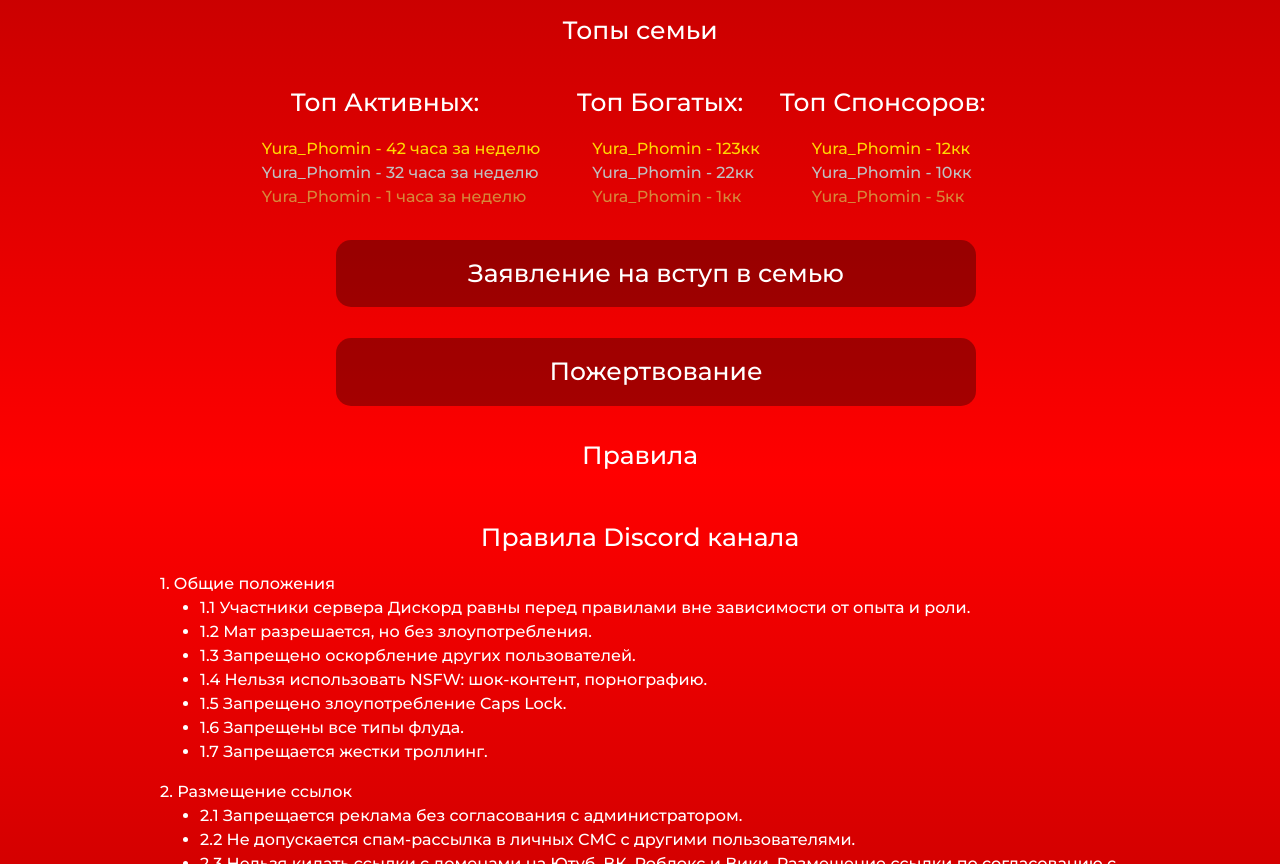
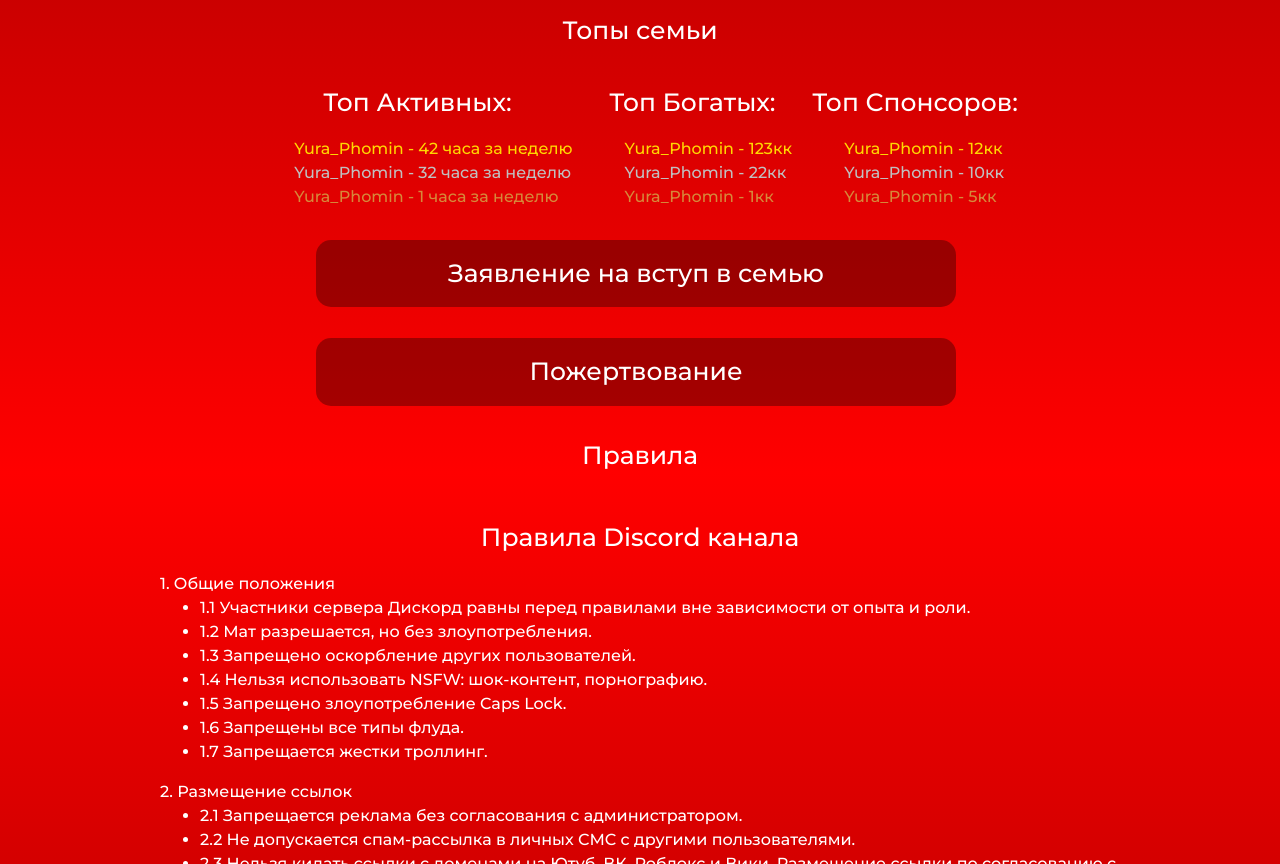
Before and after one commit to LLLu3amoTT/hunters, a plain HTML site: page index.html in a window 1280 px wide. Shown: the part 974-1838 px from the top of the page. Drawn offline with Linux system fonts and the light colour scheme; a web font is replaced by a local one.

Commit message:
Update style.css

```diff
--- a/style/style.css
+++ b/style/style.css
@@ -200,7 +200,7 @@ body::-webkit-scrollbar {
     display: flex;
     justify-content: center;
     width: 80%;
-    margin-left: 70px;
+    margin: auto;
 }
 
 .top-list {
@@ -234,6 +234,10 @@ body::-webkit-scrollbar {
     flex-direction: column;
     margin-bottom: 10px;
     margin: auto;
+}
+
+.hover-block {
+    margin-left: -40px;
 }
 
 .hover-ul {
```
